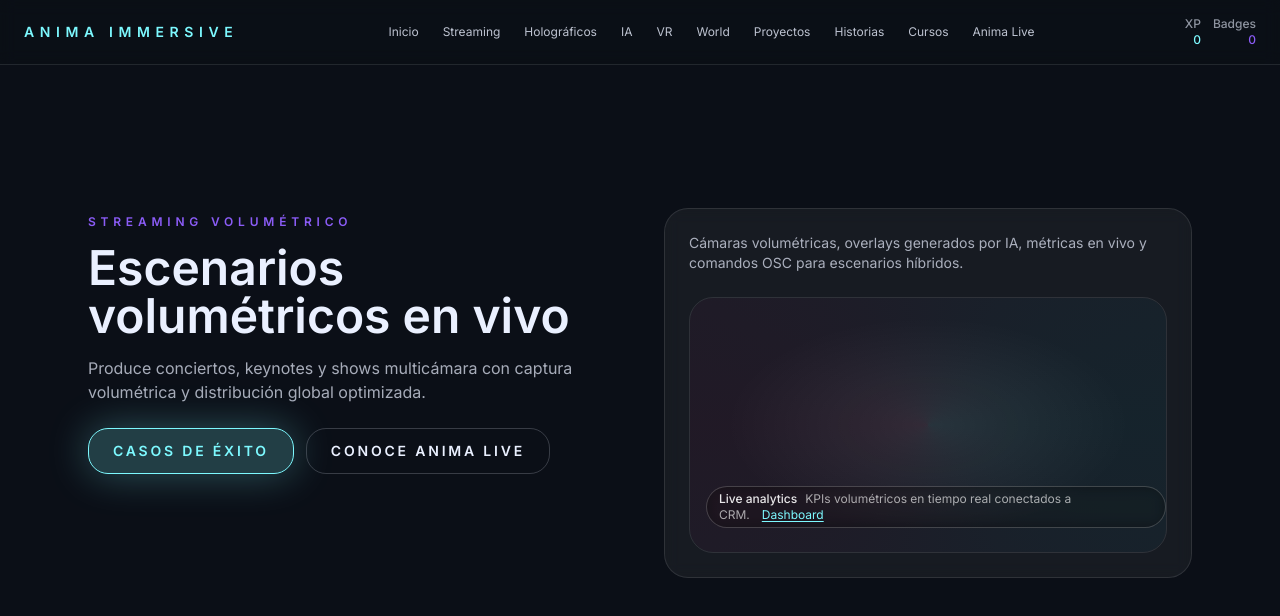
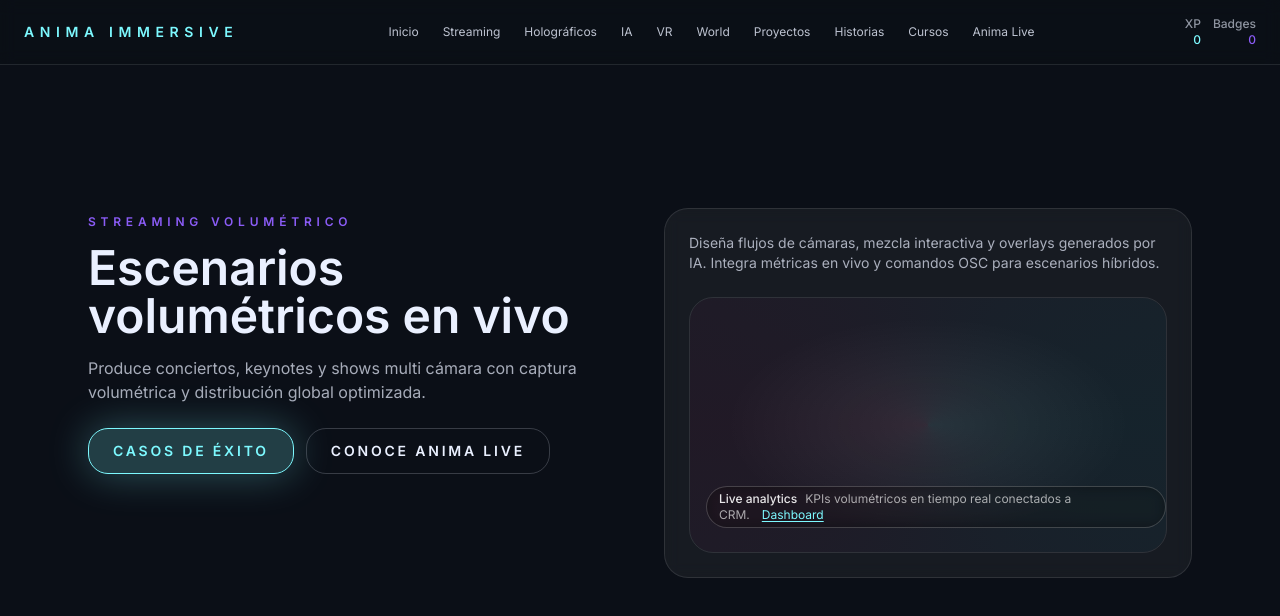
Before and after one commit to juanmacodes/webanima, a Next.js app in the folder anima-immersive/: page /streaming in a window 1280 px wide. Shown: the top 616 px of the page. Built offline with nearby package versions, Linux system fonts and the light colour scheme.

Commit message:
Update page.tsx

```diff
--- a/anima-immersive/app/streaming/page.tsx
+++ b/anima-immersive/app/streaming/page.tsx
@@ -29,7 +29,7 @@
       <SharedSection
         eyebrow="Streaming volumétrico"
         headline="Escenarios volumétricos en vivo"
-        description="Produce conciertos, keynotes y shows multicámara con captura volumétrica y distribución global optimizada."
+        description="Produce conciertos, keynotes y shows multi cámara con captura volumétrica y distribución global optimizada."
         cta={
           <>
             <a className="button-primary" href="/proyectos">Casos de éxito</a>
@@ -39,9 +39,9 @@
       >
         <div className="card">
           <p className="text-sm text-foreground/70">
-            Cámaras volumétricas, overlays generados por IA, métricas en vivo y comandos OSC para escenarios híbridos.
+            Diseña flujos de cámaras, mezcla interactiva y overlays generados
+            por IA. Integra métricas en vivo y comandos OSC para escenarios híbridos.
           </p>
-
           <div className="mt-6 h-64 overflow-hidden rounded-3xl border border-white/10">
             <ExperienceCanvas
               hotspots={[
@@ -49,7 +49,6 @@
                   id: 'analytics',
                   title: 'Live analytics',
                   description: 'KPIs volumétricos en tiempo real conectados a CRM.',
-                  position: [1.2, 1.4, -0.8],
                   actionLabel: 'Dashboard',
                   href: '/proyectos'
                 }
```
